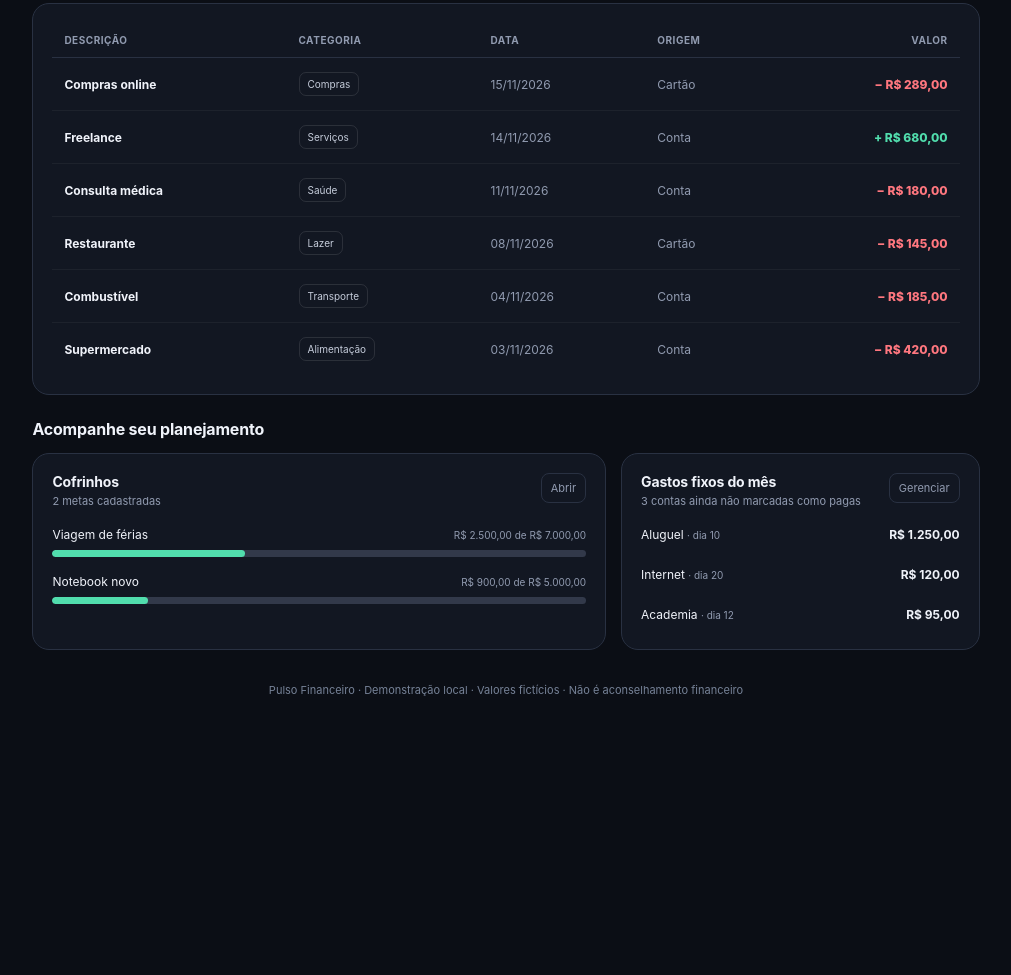
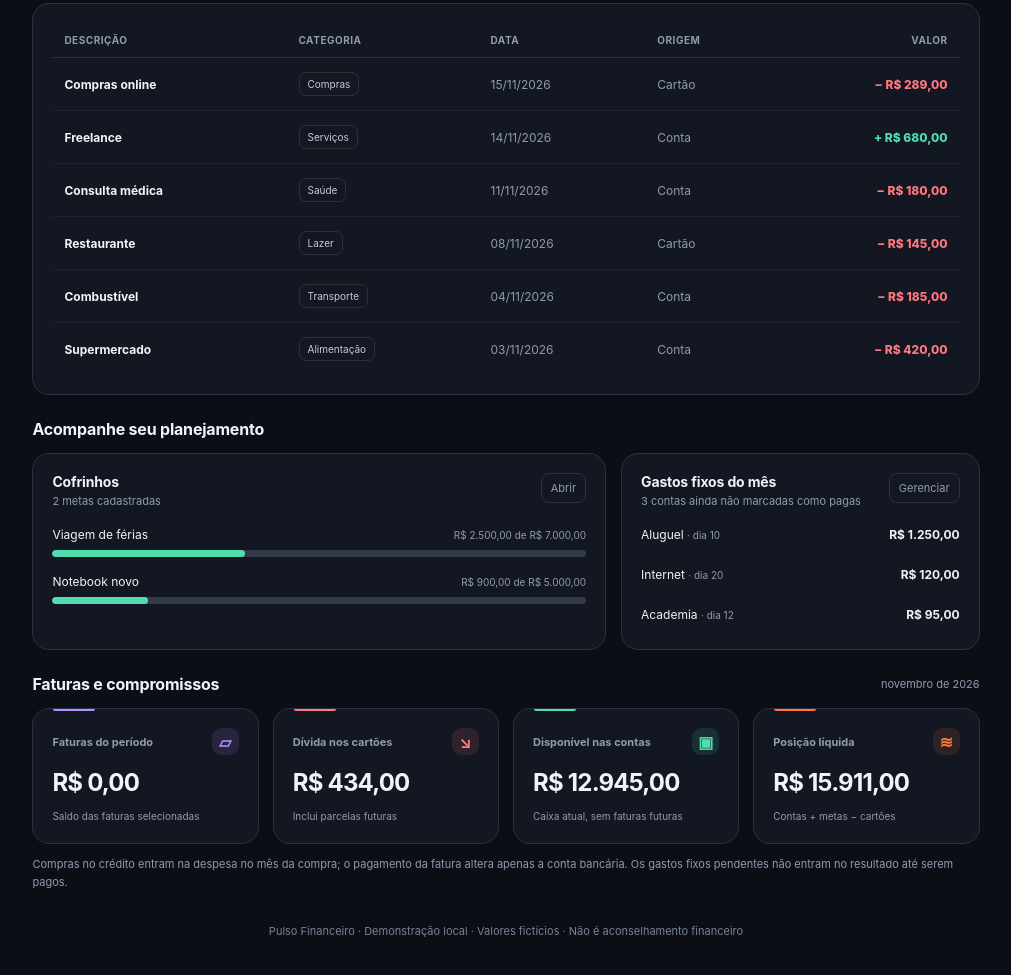
Before and after one commit to ricardoribeiro110384-tech/ricardoribeiro110384-tech.github.io, a plain HTML site: page pulso-financeiro/index.html in a window 1280 px wide. Shown: the part 791-1766 px from the top of the page, without its empty margins (262-1273 px from the left). Before the commit the page ends 1543 px from the top, so only its background shows below. Drawn offline with Linux system fonts and the light colour scheme.

Commit message:
Ativar melhorias financeiras mantendo layout e dados locais

```diff
--- a/pulso-financeiro/index.html
+++ b/pulso-financeiro/index.html
@@ -141,5 +141,6 @@ async function importJSON(file){if(!file)return;if(file.size>5000000){notify('Ar
 function resetDemo(){if(!confirm('Redefinir TODOS os dados locais? Você perderá qualquer lançamento próprio sem backup.'))return;db=seed();chat=[];let persisted=save();render();notify(persisted?'Demonstração redefinida.':'Demonstração redefinida nesta sessão; salvamento local bloqueado.')}
 document.addEventListener('keydown',e=>{if(e.key==='Escape'){closeModal();setMenu(false)}});render();
 </script>
+<script src="./pulso-financeiro-melhorias.js"></script>
 </body>
 </html>
```
